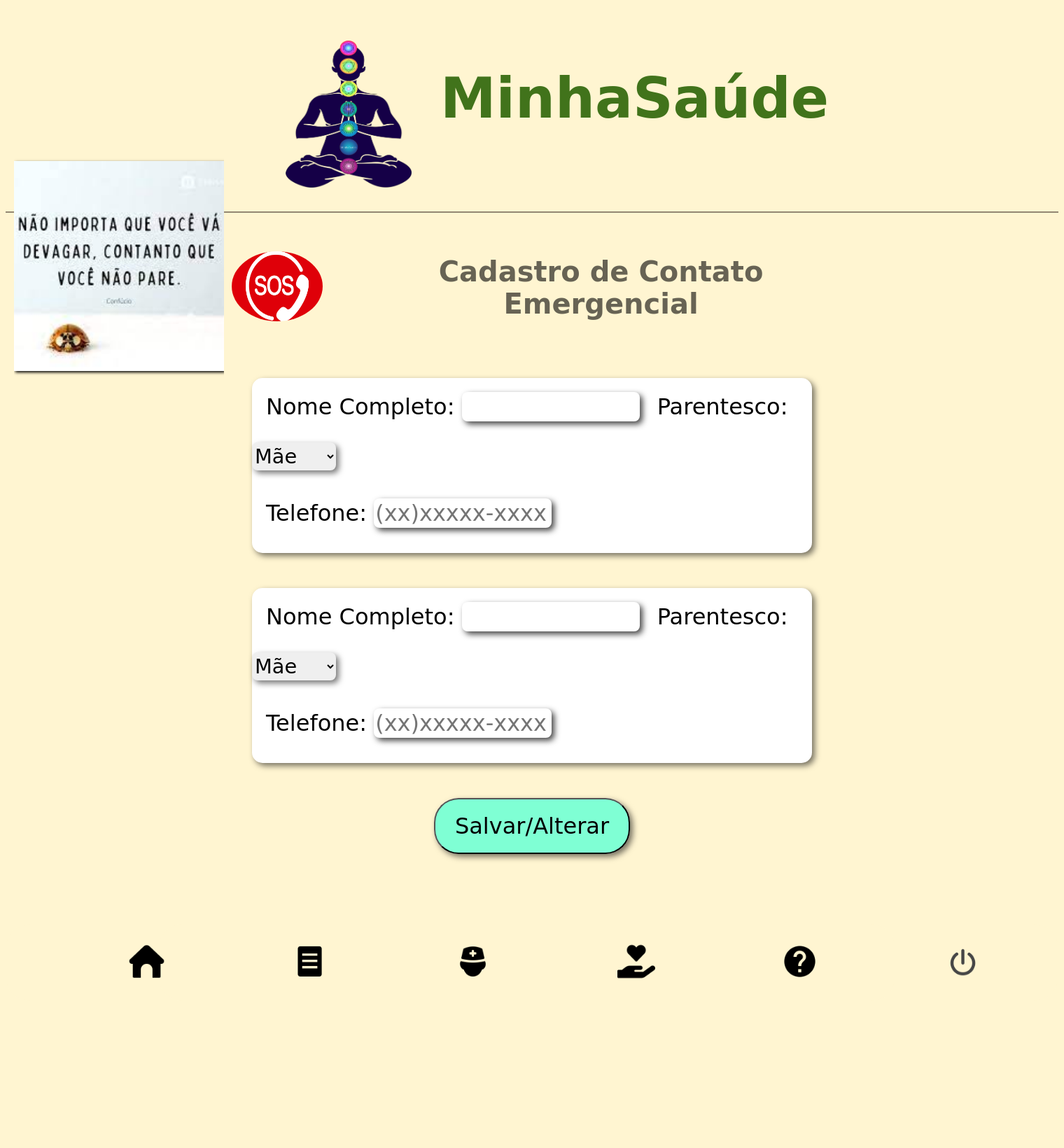
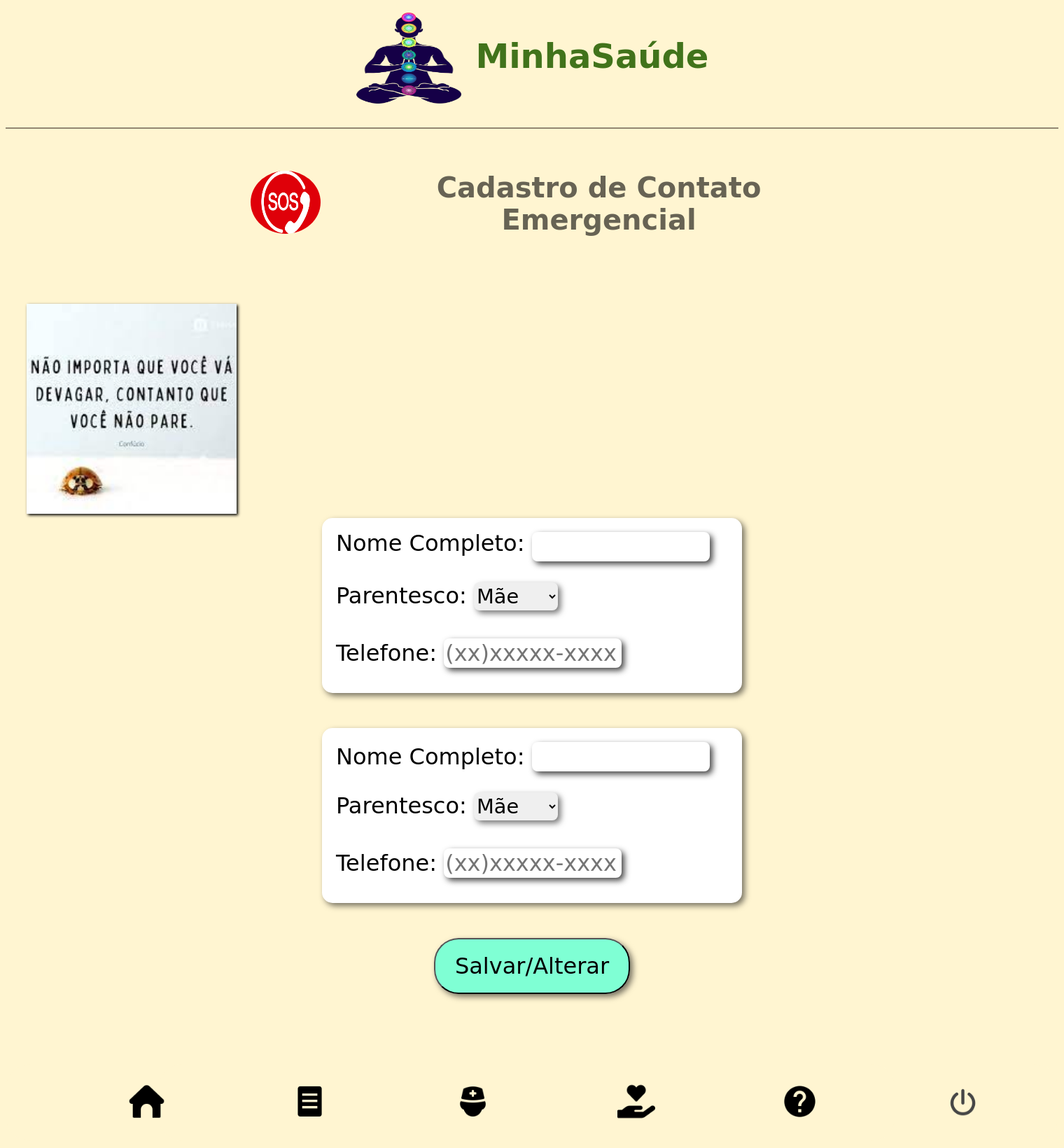
Before and after one commit to projeto-18/Projeto-int-gp-18, a PHP site: page /html/contato_emergencial.html in a window 1520 px wide. Shown: the whole page at 70% size. Before the commit the page ends 1398 px from the top, so only its background shows below. Run offline with PHP 8.4, Linux system fonts and the light colour scheme; some web fonts are replaced.

Commit message:
alteração de layout

```diff
--- a/src/css/contato_emergencial.css
+++ b/src/css/contato_emergencial.css
@@ -11,29 +11,36 @@ body {
 
 .iframe {
   display: flex;
-  transition: transform 0.5s ease-in-out;
-  transform: translateX(0);
-  position: absolute;
-  width: 100%;
-  height: 100%;
-  left: 50%;
-  top: -5%;
-  transform: translateX(-50%);
-  margin: 20px;
+  width: 100px;
+  height: 200px;
+  margin-bottom: 120px;
 }
 
 iframe{
-  width: 100%;
-  height: 100%;
-  object-fit: contain;
+  width: 360px;
+  height: 327px;
+}
 
+@media screen and (max-width: 767px) {
+  .iframe {
+    width: 100px;
+    height: 200px;
+    margin-bottom: 120px;
+  }
+
+  iframe {
+    width: 280px;
+    height: 300px;
+  }
 }
 
 
 
+
+
 #sos {
-    width: 130px;
-    height: 100px;
+    width: 100px;
+    height: 90px;
     border-radius: 50%;
   }
 
@@ -121,7 +128,7 @@ iframe{
 
 
   h1{
-    font-size: 5em;
+    font-size: 3em;
     color: rgba(40, 97, 2, 0.884);
   }
   hr{
@@ -138,38 +145,36 @@ iframe{
 
   #logo{
     margin-right: 10px;
-    width: 180px;
-    height: 210px;
-    margin-top: 50px;
+    width: 150px;
+    height: 130px;
+    margin-top: 10px;
   }
 
   .formulario-container{
     margin-bottom: 50px;
     display: flex;
-    max-width: 800px;
+    max-width: 600px;
     height: 250px;
     background: white;
     margin: auto;
     border-radius: 15px;
     box-shadow: 4px 4px 8px rgba(0, 0, 0, 0.541);
-    border: none;
   }
 
   .formulario-container2{
     padding-top: 0px;
     display: flex;
-    max-width: 800px;
+    max-width: 600px;
     height: 250px;
     background: white;
     margin: auto;
     border-radius: 15px;
     box-shadow: 4px 4px 8px rgba(0, 0, 0, 0.541);
-    border: none;
     margin-top: 50px;
   }
 
   #n1{
-    font-size: 2em;
+    font-size: 1em;
     width: 250px;
     height: 40px;
     margin-top: 20px;
--- a/src/html/contato_emergencial.html
+++ b/src/html/contato_emergencial.html
@@ -25,11 +25,19 @@
         </div>
     </section>
 
-    <div class="iframe">
-        <div class="carrosel">
-        <iframe src="frase_do_dia.html" frameborder="0"></iframe>
-        </div>
-    </div>
+    <section id="conteudo-esquerdo">
+        <nav>
+            <div class="iframe">
+                <div class="carrosel">
+                <iframe src="frase_do_dia.html" frameborder="0"></iframe>
+                </div>
+            </div>
+        </nav>
+        <nav>
+
+        </nav>
+    </section>
+
 
     <main>
         <div class="formulario-container">
@@ -94,7 +102,7 @@
             <div class="footer-container">
                 <footer>
                     <nav>
-                        <ul id="container">
+                        <ul id="container_f">
                             <li><img id="navegacao" src="../assets/image/home.png" alt="HomePage">
                             </li>
                             <li><img id="navegacao" src="../assets/image/document.png" alt="HomePage">
```
